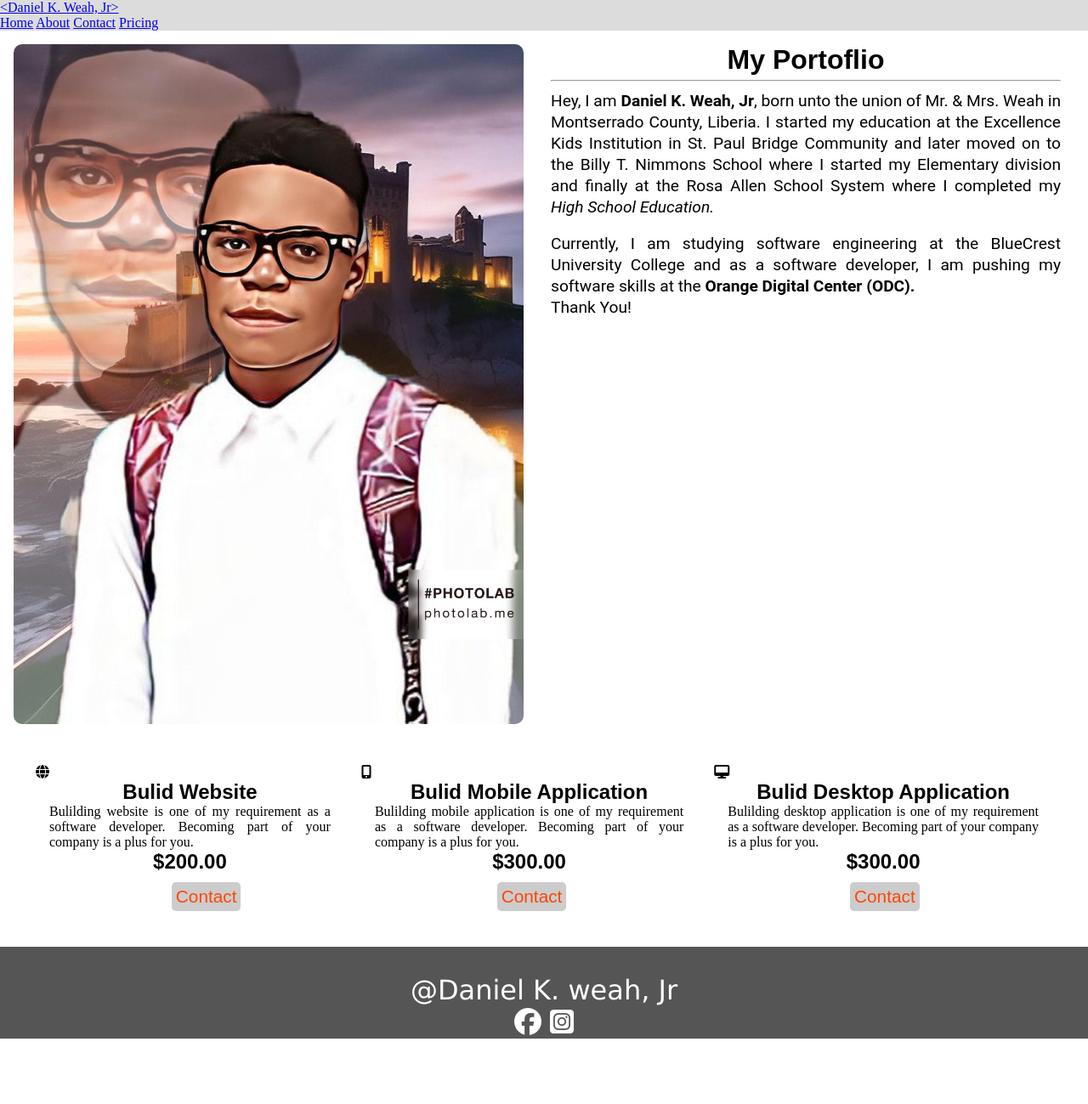
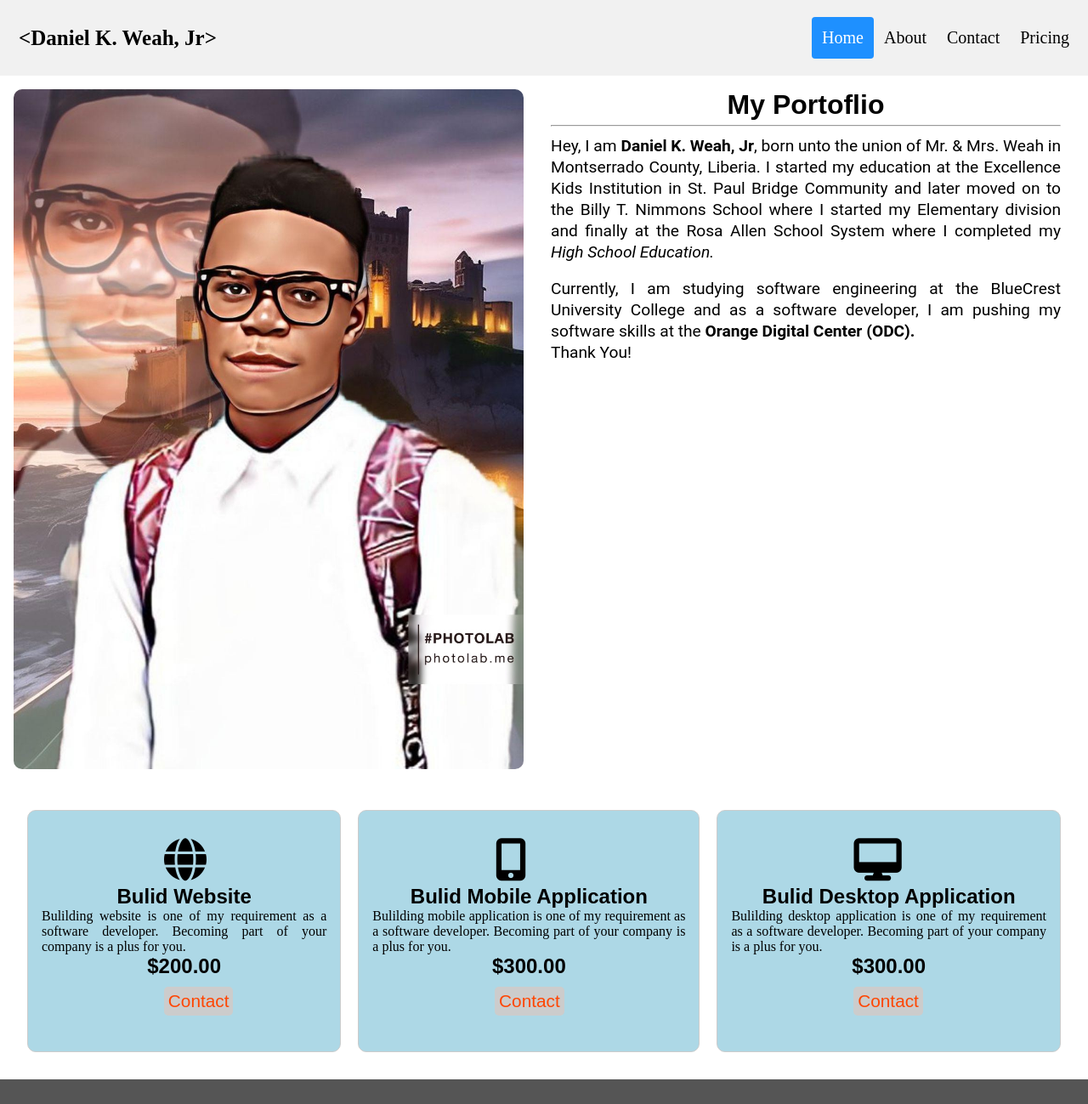
Before and after one commit to Daniel-Weah/NodeJS_Evaluation_Project2, a plain HTML site: page index.html in a window 1280 px wide. Shown: the top 1299 px of the page at 85% size. Before the commit the page ends 1222 px from the top, so only its background shows below. Drawn offline with Linux system fonts and the light colour scheme.

Commit message:
Update style.css

```diff
--- a/style.css
+++ b/style.css
@@ -6,9 +6,7 @@
 html{
     scroll-behavior: smooth;
 }
-.header{
-    background-color: gainsboro;
-}
+
 
 #logo{
     width: 60px;
@@ -19,26 +17,40 @@ html{
     margin-left: 2pc;
 }
 
-#navbar ul{
-    display: flex;
-    justify-content: space-between;
-    align-items: center;
-    padding: 0.5rem;
+.header {
+  overflow: hidden;
+  background-color: #f1f1f1;
+  padding: 20px 10px;
 }
-#navbar ul li{
-    list-style-type: none;
+
+.header a {
+  float: left;
+  color: black;
+  text-align: center;
+  padding: 12px;
+  text-decoration: none;
+  font-size: 20px;
+  line-height: 25px;
+  border-radius: 4px;
 }
-#navbar ul li a{
-    text-decoration: none;
-    font-size: 1.2rem;
-    text-align: center;
-    margin-inline: -10pc;
-    color: #000;
-    font-family: 'Lucida Sans', 'Lucida Sans Regular', 'Lucida Grande', 'Lucida Sans Unicode', Geneva, Verdana, sans-serif;
-    transition: all 0.5s ease-in-out;
+
+.header a.logo {
+  font-size: 25px;
+  font-weight: bold;
 }
-#navbar ul li a:hover{
-    color: orangered;
+
+.header a:hover {
+  background-color: #ddd;
+  color: black;
+}
+
+.header a.active {
+  background-color: dodgerblue;
+  color: white;
+}
+
+.header-right {
+  float: right;
 }
 
 .details{
@@ -75,17 +87,28 @@ html{
 
 .card-container{
     display: flex;
+    margin: 0 -10px;
     justify-content: space-evenly;
     align-items: center;
     padding: 2rem;
 }
-.card img{
-    width: 50%;
-    height: auto;
-    margin-left: 5pc;
+.card i{
+    font-size: 50px;
+    text-align: center;
+    padding-left: 10pc;
+    padding-bottom: 5px;
 }
 .card{
-    margin-inline: 10px;}
+    border: 1px solid #ccc;
+    margin: 0 auto;
+  max-width: 800px;
+  margin-inline: 10px;
+  padding-top: 2pc;
+  padding-bottom: 2pc;
+  background-color: lightblue;
+  color: #000000;
+  border-radius: 10px;
+}
 .card h2{
     text-align: center;
     font-family: 'Ubuntu', sans-serif;
```
